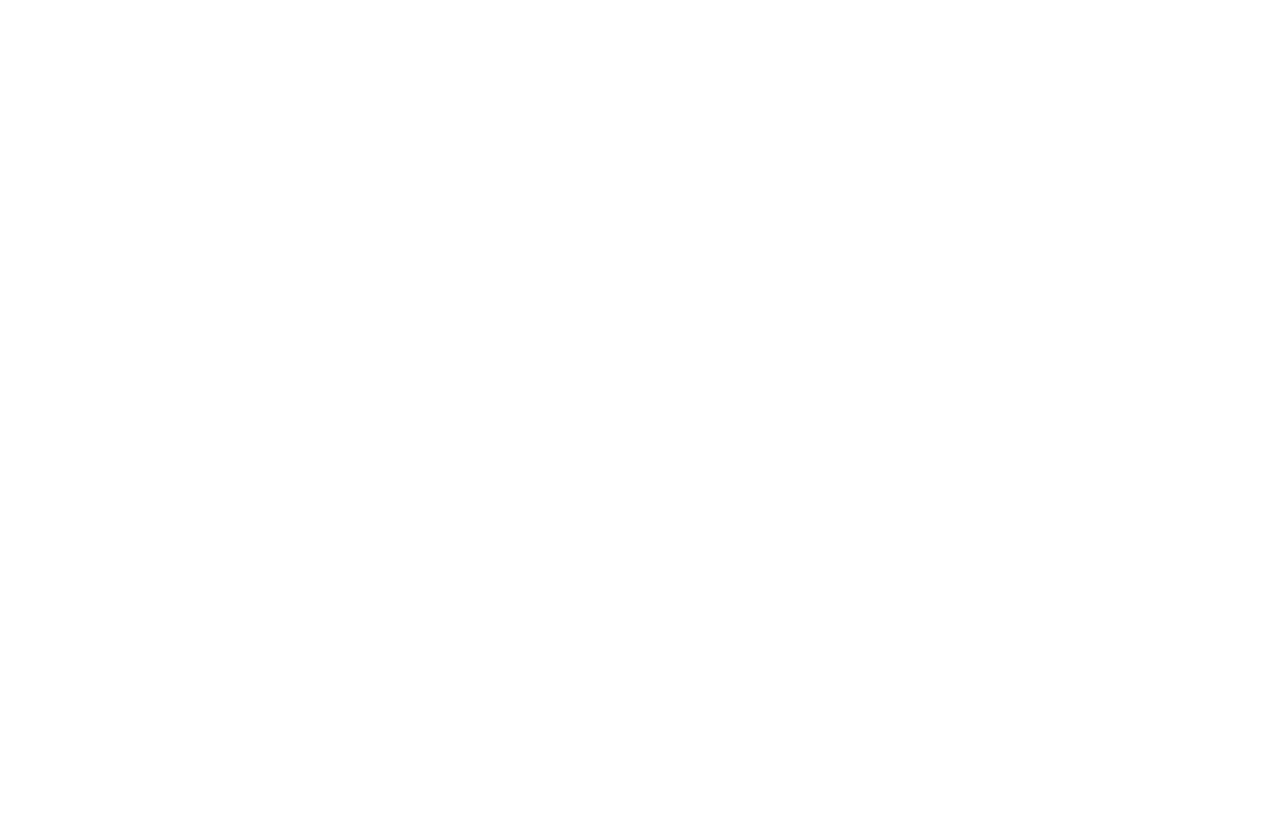
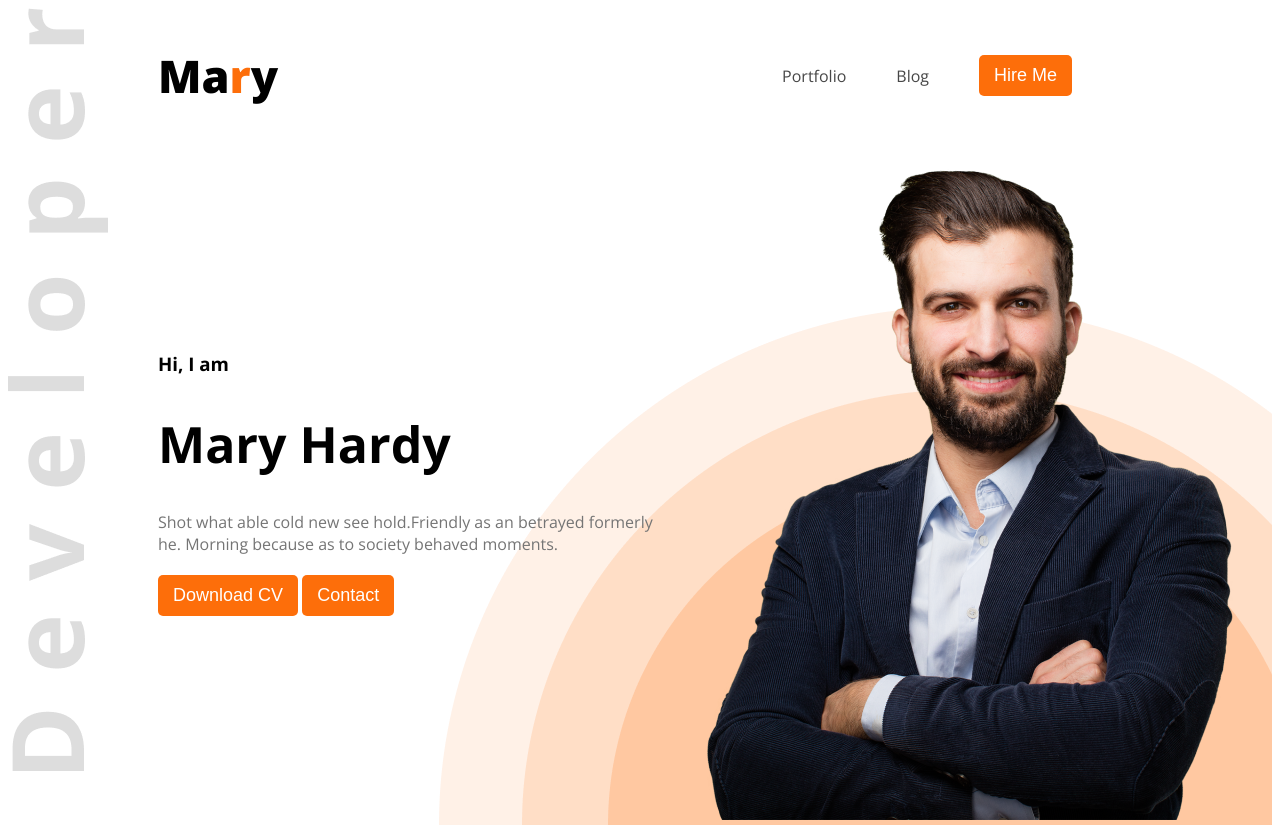
Before and after one commit to HasibulHasanRony/portfolio-website, a plain HTML site: page index.html in a window 1280 px wide. Before the commit the page ends 800 px from the top, so only its background shows below. Drawn offline with nearby package versions, Linux system fonts and the light colour scheme.

Commit message:
banner section completed

```diff
--- /dev/null
+++ b/css/styles.css
@@ -0,0 +1,84 @@
+
+
+/* open sans font  */
+.open-sans-font {
+  font-family: "Open Sans", sans-serif;
+  font-optical-sizing: auto;
+  font-style: normal;
+  font-variation-settings:
+    "wdth" 100;
+}
+
+/* header section */
+
+header {
+    background-image: url(../images/developer.png), url(../images/header_bg.png);
+    background-repeat: no-repeat;
+    background-position: top left, bottom right;
+}
+
+/* navbar css */
+nav{
+    display: flex;
+    align-items: center;
+    justify-content: space-between;
+    margin: 0 150px;
+}
+
+.nav-title {
+    font-weight: 800;
+    font-size: 45px;
+}
+nav ul{
+    display: flex;
+    align-items: center;
+}
+
+
+nav ul li {
+    list-style: none;
+    margin-right: 50px;
+}
+
+nav ul li a {
+    text-decoration: none;
+}
+
+/* shared colors & styles */
+
+
+.primary-btn{
+    background-color: #FD6E0A;
+    padding: 10px 15px;
+    border-radius: 5px;
+    border: none;
+    color: white;
+    font-size: large;
+}
+.primary-color {
+    color: #FD6E0A;
+}
+.dark-2 {
+    color: #474747;
+}
+
+.dark-3 {
+    color: #757575;
+}
+
+/* banner section */
+.banner{
+    display: flex;
+    align-items: center;
+    margin: 0 30px 0 150px;
+}
+.banner-btn{
+    margin: 20px 0;
+}
+.banner-content h3{
+    font-weight: bold;
+}
+.banner-content h1{
+    font-size: 50px;
+    font-weight: bolder;
+}
--- a/index.html
+++ b/index.html
@@ -1,12 +1,44 @@
 <!DOCTYPE html>
 <html lang="en">
+
 <head>
     <meta charset="UTF-8">
     <meta name="viewport" content="width=device-width, initial-scale=1.0">
     <title>Web Developer Portfolio</title>
+    <!-- open sans font added -->
+    <link rel="preconnect" href="https://fonts.googleapis.com">
+    <link rel="preconnect" href="https://fonts.gstatic.com" crossorigin>
+    <link href="https://fonts.googleapis.com/css2?family=Open+Sans:ital,wght@0,300..800;1,300..800&display=swap"
+        rel="stylesheet">
+    <link rel="stylesheet" href="css/styles.css">
 </head>
-<body>
+
+<body class="open-sans-font">
     <header>
+        <nav>
+            <h2 class="nav-title">Ma<span class="primary-color">r</span>y</h2>
+            <ul>
+                <li><a class="dark-2" href="">Portfolio</a></li>
+                <li><a class="dark-2" href="">Blog</a></li>
+                <li><a href=""><Button class="primary-btn">Hire Me</Button></a></li>
+            </ul>
+        </nav>
+
+        <banner class="banner">
+            <div class="banner-content">
+                <h3>Hi, I am</h3>
+                <h1>Mary Hardy</h1>
+                <p class="dark-3">Shot what able cold new see hold.Friendly as an betrayed formerly he. Morning because
+                    as to society behaved moments.</p>
+                <div class="banner-btn">
+                    <button class="primary-btn">Download CV</button>
+                    <button class="primary-btn">Contact</button>
+                </div>
+            </div>
+            <div>
+                <img src="images/hardy.png" alt="">
+            </div>
+        </banner>
 
     </header>
     <main>
@@ -16,4 +48,5 @@
 
     </footer>
 </body>
+
 </html>
```
